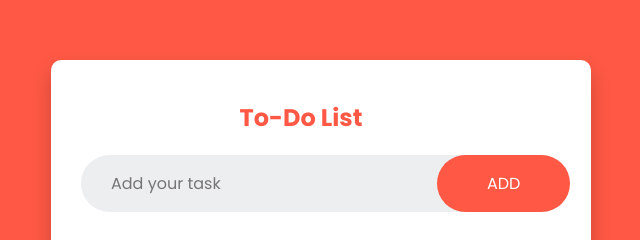
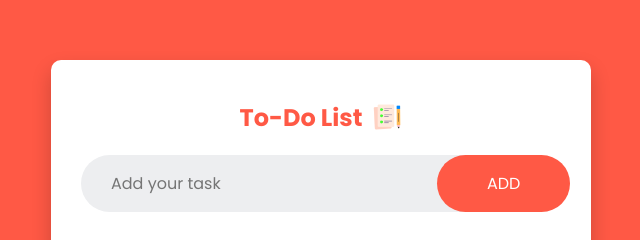
Before and after one commit to AsifShaikh81/To-do-App--Asif, a plain HTML site: page index.html in a window 1280 px wide. Shown: the part 217-457 px from the top of the page, 319-959 px from the left. Drawn offline with Linux system fonts and the light colour scheme; the site is published under a folder, as on GitHub Pages, so addresses that start at the root find nothing.

Commit message:
from /images to images

```diff
--- a/index.html
+++ b/index.html
@@ -12,7 +12,7 @@
 <body>
     <div class="container">
   <div class="todo-app">
-    <h2>To-Do List <img src="/images/icon.png" alt=""></h2>
+    <h2>To-Do List <img src="images/icon.png" alt=""></h2>
     <div class="row">
       <input type="text" id="input-box" placeholder="Add your task">
       <button onclick="addTask()">ADD</button>
```
